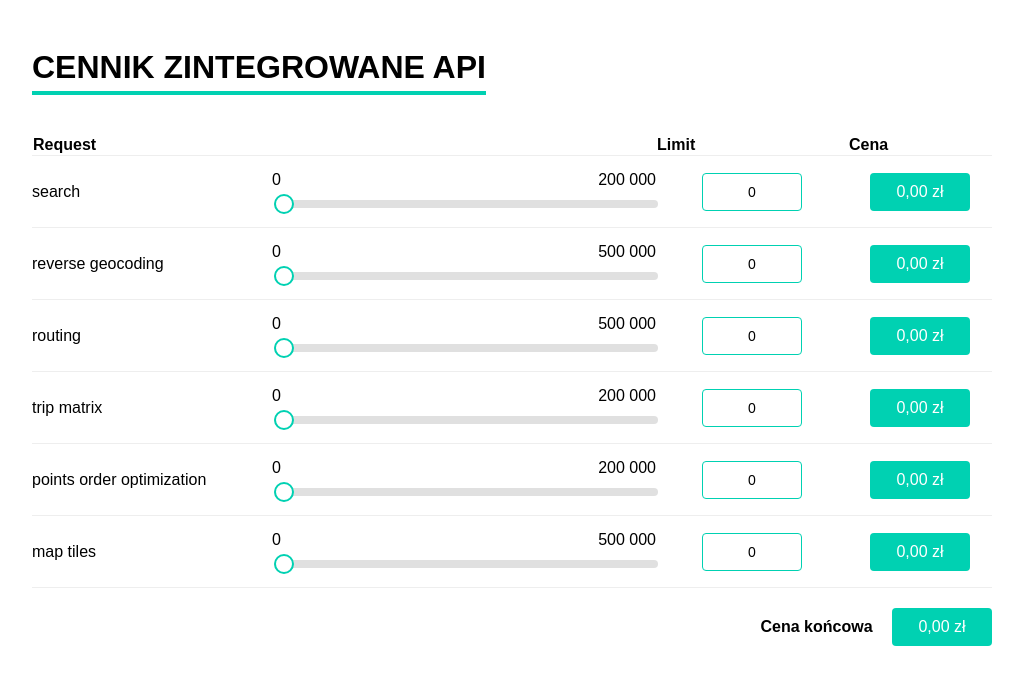
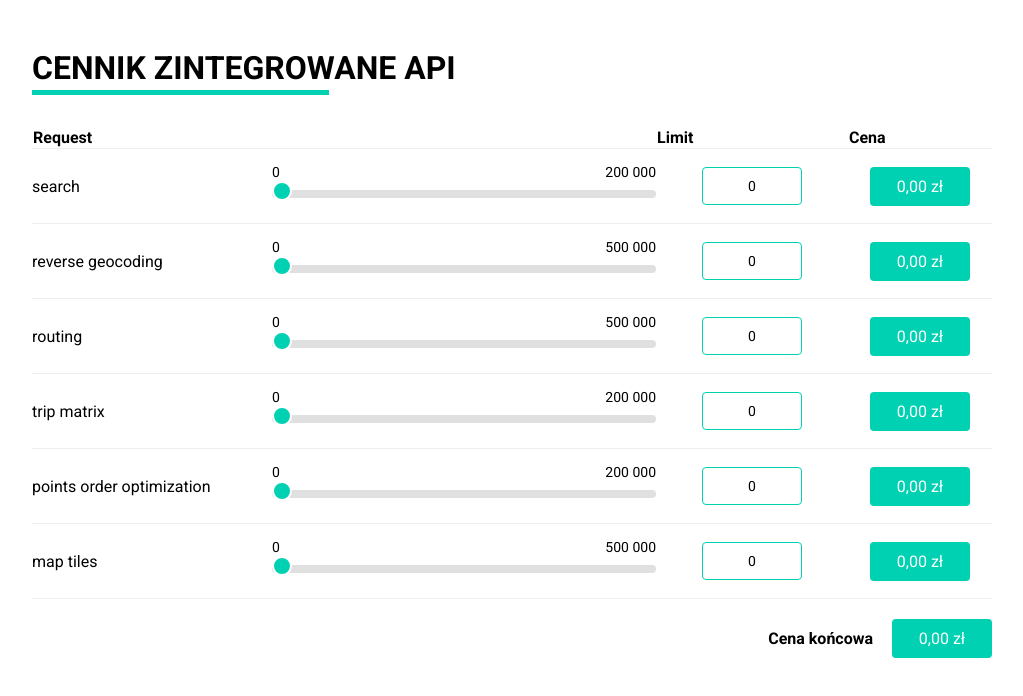
Before and after one commit to pablo-ya/cennikAPI, a plain HTML site: page index.html in a window 1280 px wide. Shown: the whole page, without its empty margins (128-1151 px from the left). Drawn offline with Linux system fonts and the light colour scheme.

Commit message:
Update index.html

```diff
--- a/index.html
+++ b/index.html
@@ -4,10 +4,11 @@
     <meta charset="UTF-8">
     <meta name="viewport" content="width=device-width, initial-scale=1.0">
     <title>Cennik Zintegrowane API</title>
+    <link href="https://fonts.googleapis.com/css2?family=Roboto:wght@300;400;500;700&display=swap" rel="stylesheet">
     <style>
         * {
             box-sizing: border-box;
-            font-family: Arial, sans-serif;
+            font-family: 'Roboto', sans-serif;
         }
         .container {
             max-width: 1000px;
@@ -19,9 +20,17 @@
             font-weight: bold;
             text-transform: uppercase;
             margin-bottom: 40px;
-            border-bottom: 4px solid #00d1b2;
             display: inline-block;
-            padding-bottom: 5px;
+            position: relative;
+        }
+        .title::after {
+            content: "";
+            position: absolute;
+            left: 0;
+            bottom: -8px;
+            width: 70%;
+            height: 5px;
+            background-color: #00d1b2;
         }
         .pricing-table {
             width: 100%;
@@ -55,13 +64,14 @@
             padding: 15px 0;
             text-align: center;
         }
-        .limit-display {
+        .limit-input {
             border: 1px solid #00d1b2;
             padding: 10px;
             text-align: center;
             border-radius: 4px;
             width: 100px;
             margin: 0 auto;
+            font-size: 14px;
         }
         .price-display {
             background-color: #00d1b2;
@@ -79,54 +89,70 @@
         .slider-container {
             width: 100%;
             position: relative;
+            height: 8px;
+            margin: 10px 0;
         }
         .slider {
             -webkit-appearance: none;
             width: 100%;
             height: 8px;
-            background: #e0e0e0;
             outline: none;
             border-radius: 4px;
+            background: transparent;
+            position: absolute;
+            top: 0;
+            left: 0;
+            z-index: 2;
+            margin: 0;
+        }
+        .slider-background {
+            position: absolute;
+            top: 0;
+            left: 0;
+            width: 100%;
+            height: 8px;
+            background: #e0e0e0;
+            border-radius: 4px;
+            z-index: 0;
         }
         .slider::-webkit-slider-thumb {
             -webkit-appearance: none;
             appearance: none;
             width: 20px;
             height: 20px;
-            background: white;
-            border: 2px solid #00d1b2;
+            background: #00d1b2;
+            border: 2px solid white;
             border-radius: 50%;
             cursor: pointer;
+            position: relative;
+            z-index: 3;
+            margin-top: -6px; /* Wycentrowanie kulki na pasku */
         }
         .slider::-moz-range-thumb {
             width: 20px;
             height: 20px;
-            background: white;
-            border: 2px solid #00d1b2;
+            background: #00d1b2;
+            border: 2px solid white;
             border-radius: 50%;
             cursor: pointer;
+            position: relative;
+            z-index: 3;
+            margin-top: -6px; /* Wycentrowanie kulki na pasku */
         }
         .slider-fill {
             position: absolute;
+            top: 0;
+            left: 0;
             height: 8px;
             background: #00d1b2;
-            border-radius: 4px 0 0 4px;
+            border-radius: 4px;
             pointer-events: none;
+            z-index: 1;
         }
         .slider-label {
             display: flex;
             justify-content: space-between;
             margin-bottom: 5px;
-        }
-
-        /* Make inputs look like the design */
-        .limit-input {
-            border: 1px solid #00d1b2;
-            padding: 10px;
-            text-align: center;
-            border-radius: 4px;
-            width: 100px;
-            margin: 0 auto;
             font-size: 14px;
         }
 
@@ -163,6 +189,7 @@
                         <span>200 000</span>
                     </div>
                     <div class="slider-container">
+                        <div class="slider-background"></div>
                         <div class="slider-fill" id="search-fill"></div>
                         <input type="range" min="0" max="200000" value="150" step="1000" class="slider" id="search-slider">
                     </div>
@@ -185,6 +212,7 @@
                         <span>500 000</span>
                     </div>
                     <div class="slider-container">
+                        <div class="slider-background"></div>
                         <div class="slider-fill" id="reverse-fill"></div>
                         <input type="range" min="0" max="500000" value="150" step="1000" class="slider" id="reverse-slider">
                     </div>
@@ -207,6 +235,7 @@
                         <span>500 000</span>
                     </div>
                     <div class="slider-container">
+                        <div class="slider-background"></div>
                         <div class="slider-fill" id="routing-fill"></div>
                         <input type="range" min="0" max="500000" value="150" step="1000" class="slider" id="routing-slider">
                     </div>
@@ -229,6 +258,7 @@
                         <span>200 000</span>
                     </div>
                     <div class="slider-container">
+                        <div class="slider-background"></div>
                         <div class="slider-fill" id="matrix-fill"></div>
                         <input type="range" min="0" max="200000" value="150" step="1000" class="slider" id="matrix-slider">
                     </div>
@@ -251,6 +281,7 @@
                         <span>200 000</span>
                     </div>
                     <div class="slider-container">
+                        <div class="slider-background"></div>
                         <div class="slider-fill" id="points-fill"></div>
                         <input type="range" min="0" max="200000" value="150" step="1000" class="slider" id="points-slider">
                     </div>
@@ -273,6 +304,7 @@
                         <span>500 000</span>
                     </div>
                     <div class="slider-container">
+                        <div class="slider-background"></div>
                         <div class="slider-fill" id="tiles-fill"></div>
                         <input type="range" min="0" max="500000" value="150" step="1000" class="slider" id="tiles-slider">
                     </div>
```
